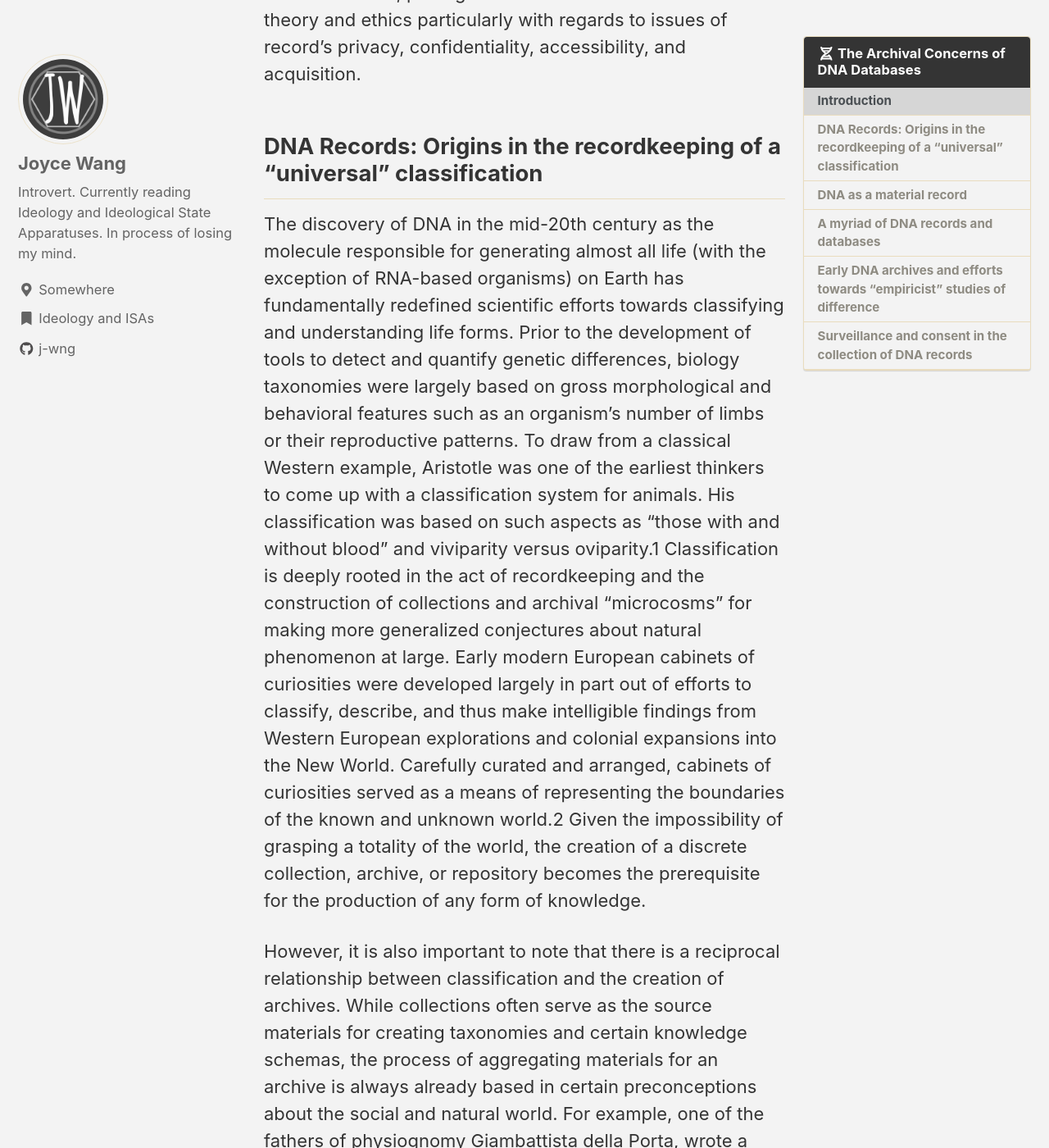
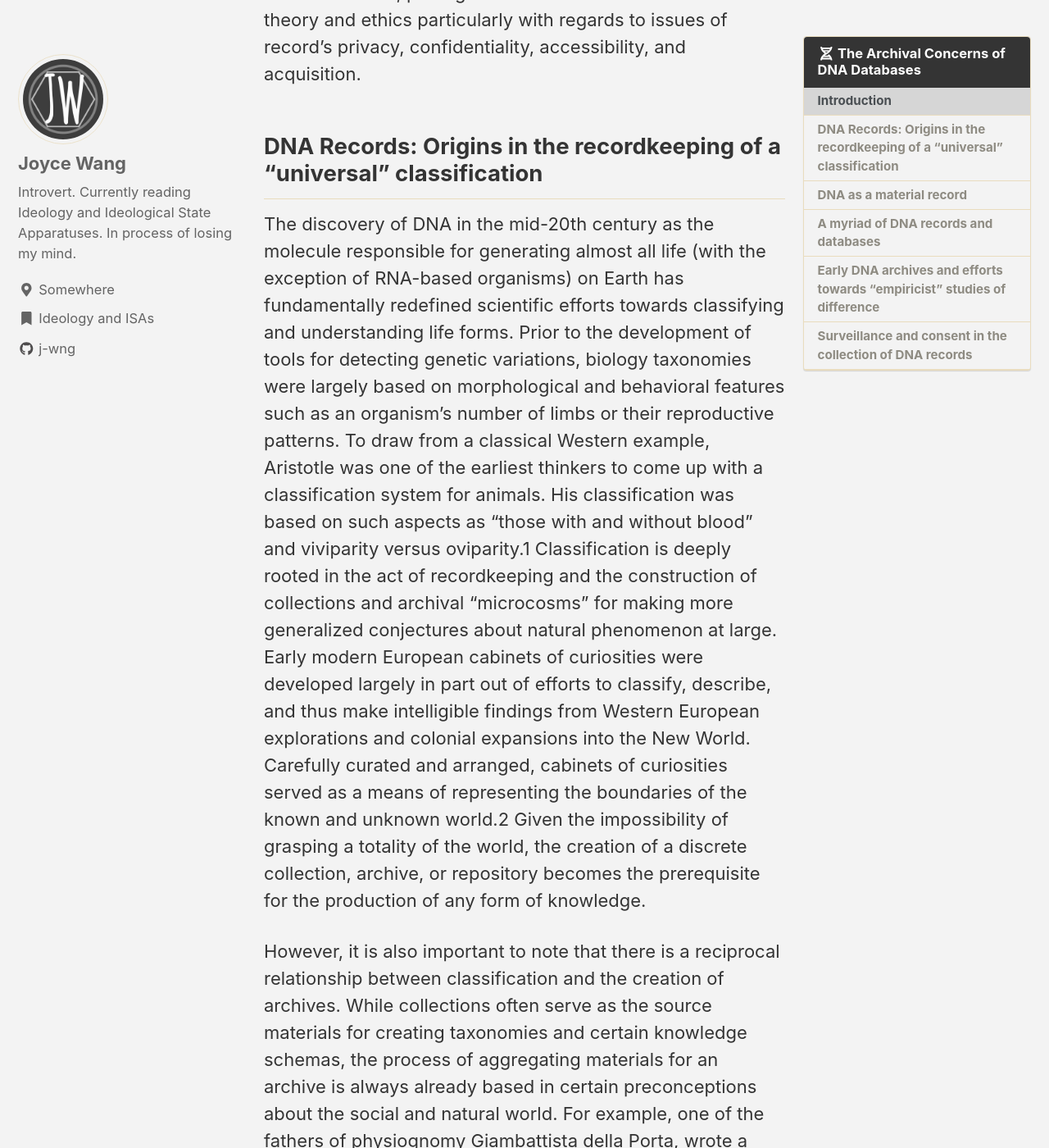
Before and after one commit to j-wng/portfolio, a Jekyll site: the page built from _pages/majorpaper.html, in a window 1280 px wide and 1400 px high, scrolled down 1130 px. Shown: the whole window at 82% size. Built offline with Jekyll 4.4.1, drawn with Linux system fonts in a browser that asks for light colours; cached includes are drawn as plain includes; nearby versions of some CDN libraries.

Commit message:
Update majorpaper.html

```diff
--- a/_pages/majorpaper.html
+++ b/_pages/majorpaper.html
@@ -17,7 +17,7 @@ toc_sticky: true
 
 <p>
   <h2 id="sec2">DNA Records: Origins in the recordkeeping of a “universal” classification</h2>
-The discovery of DNA in the mid-20th century as the molecule responsible for generating almost all life (with the exception of RNA-based organisms) on Earth has fundamentally redefined scientific efforts towards classifying and understanding life forms. Prior to the development of tools to detect and quantify genetic differences, biology taxonomies were largely based on gross morphological and behavioral features such as an organism’s number of limbs or their reproductive patterns. To draw from a classical Western example, Aristotle was one of the earliest thinkers to come up with a classification system for animals. His classification was based on such aspects as “those with and without blood” and viviparity versus oviparity.1 Classification is deeply rooted in the act of recordkeeping and the construction of collections and archival “microcosms” for making more generalized conjectures about natural phenomenon at large. Early modern European cabinets of curiosities were developed largely in part out of efforts to classify, describe, and thus make intelligible findings from Western European explorations and colonial expansions into the New World. Carefully curated and arranged, cabinets of curiosities served as a means of representing the boundaries of the known and unknown world.2 Given the impossibility of grasping a totality of the world, the creation of a discrete collection, archive, or repository becomes the prerequisite for the production of any form of knowledge.
+The discovery of DNA in the mid-20th century as the molecule responsible for generating almost all life (with the exception of RNA-based organisms) on Earth has fundamentally redefined scientific efforts towards classifying and understanding life forms. Prior to the development of tools for detecting genetic variations, biology taxonomies were largely based on morphological and behavioral features such as an organism’s number of limbs or their reproductive patterns. To draw from a classical Western example, Aristotle was one of the earliest thinkers to come up with a classification system for animals. His classification was based on such aspects as “those with and without blood” and viviparity versus oviparity.1 Classification is deeply rooted in the act of recordkeeping and the construction of collections and archival “microcosms” for making more generalized conjectures about natural phenomenon at large. Early modern European cabinets of curiosities were developed largely in part out of efforts to classify, describe, and thus make intelligible findings from Western European explorations and colonial expansions into the New World. Carefully curated and arranged, cabinets of curiosities served as a means of representing the boundaries of the known and unknown world.2 Given the impossibility of grasping a totality of the world, the creation of a discrete collection, archive, or repository becomes the prerequisite for the production of any form of knowledge.
 </p>
 
 <p>
```
